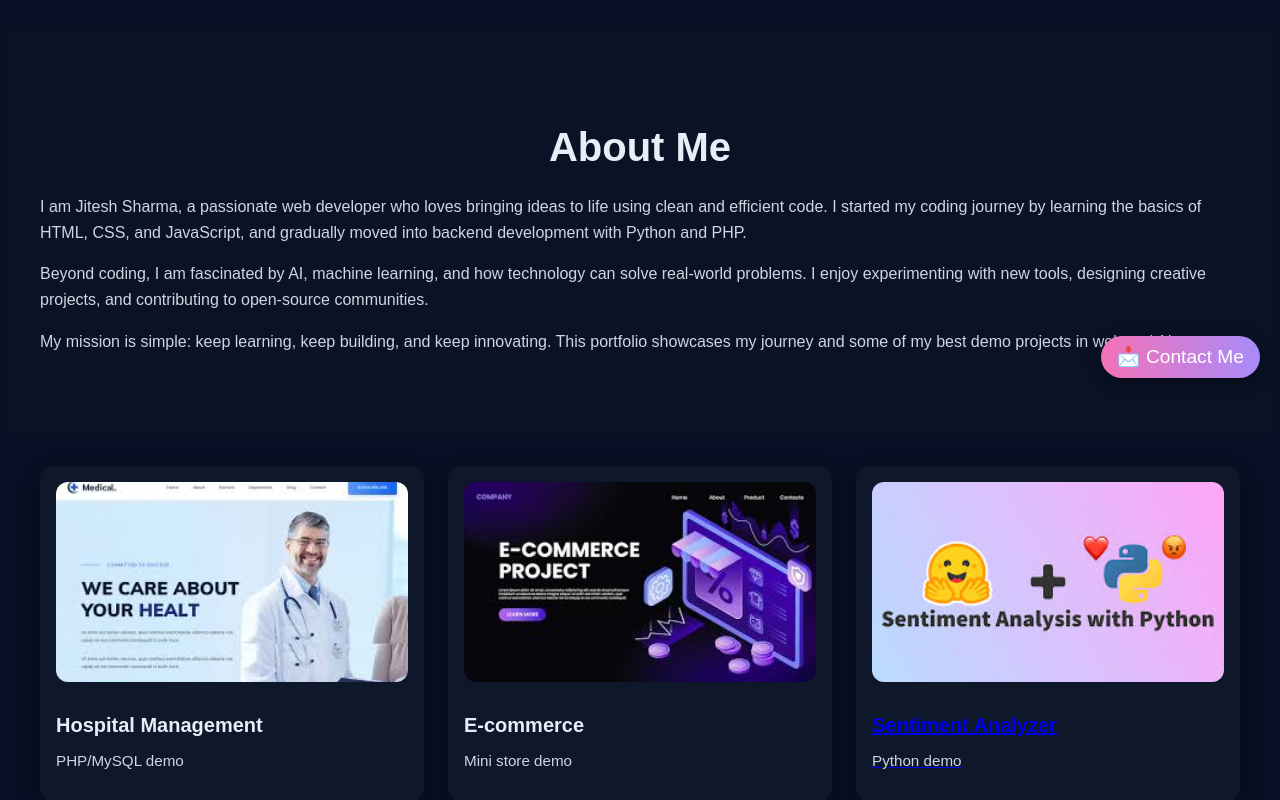
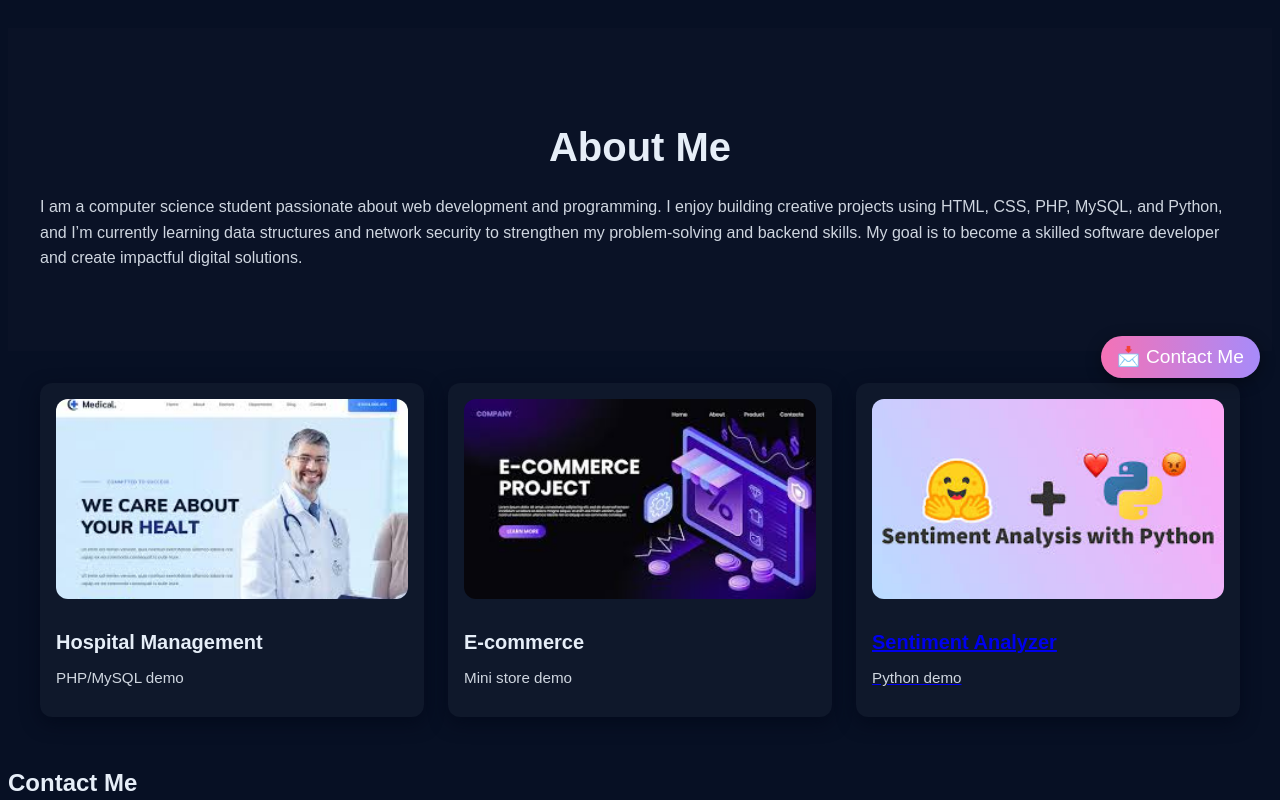
Before and after one commit to Jiteshdubey52/jitesh-sharma-s_portfolio, a Flask app: page / in a window 1280 px wide. Shown: the part 392-1192 px from the top of the page. Run offline with Flask 2, Linux system fonts and the light colour scheme.

Commit message:
Update index.html

```diff
--- a/templates/index.html
+++ b/templates/index.html
@@ -24,9 +24,14 @@
 </section>
 <section id="about">
 <h2>About Me</h2>
-<p>I am Jitesh Sharma, a passionate web developer who loves bringing ideas to life using clean and efficient code. I started my coding journey by learning the basics of HTML, CSS, and JavaScript, and gradually moved into backend development with Python and PHP.</p>
-<p>Beyond coding, I am fascinated by AI, machine learning, and how technology can solve real-world problems. I enjoy experimenting with new tools, designing creative projects, and contributing to open-source communities.</p>
-<p>My mission is simple: keep learning, keep building, and keep innovating. This portfolio showcases my journey and some of my best demo projects in web and AI.</p>
+<p> I am a computer science student passionate about
+    web development and programming.
+    I enjoy building creative projects using
+    HTML, CSS, PHP, MySQL, and Python, and I’m
+    currently learning data structures and network
+    security to strengthen my problem-solving and backend skills.
+    My goal is to become a skilled software developer and create
+    impactful digital solutions.</p>
 <a href="#contact" class="scroll-btn">📩 Contact Me</a>
 </section>
 <section id="projects" class="grid">
```
